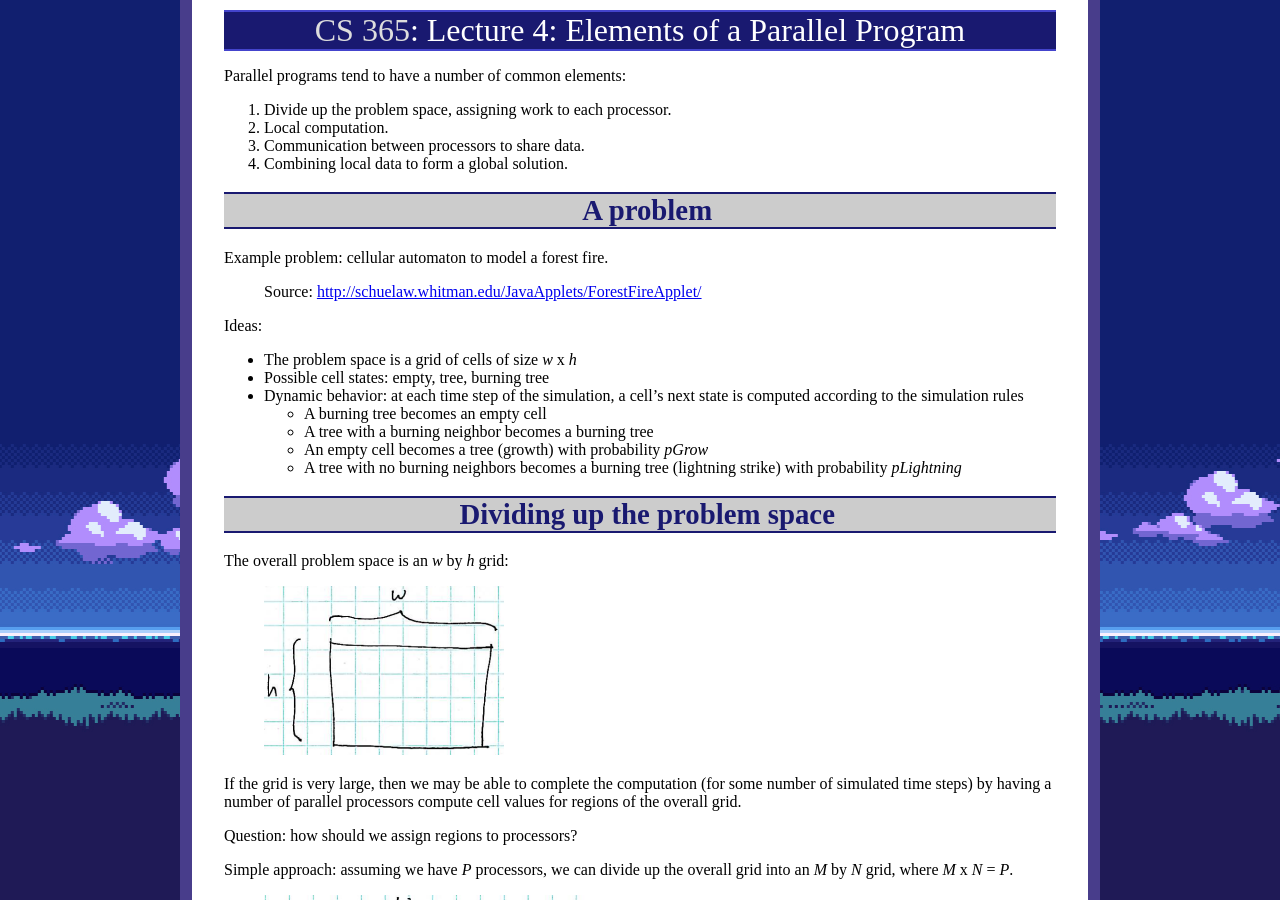
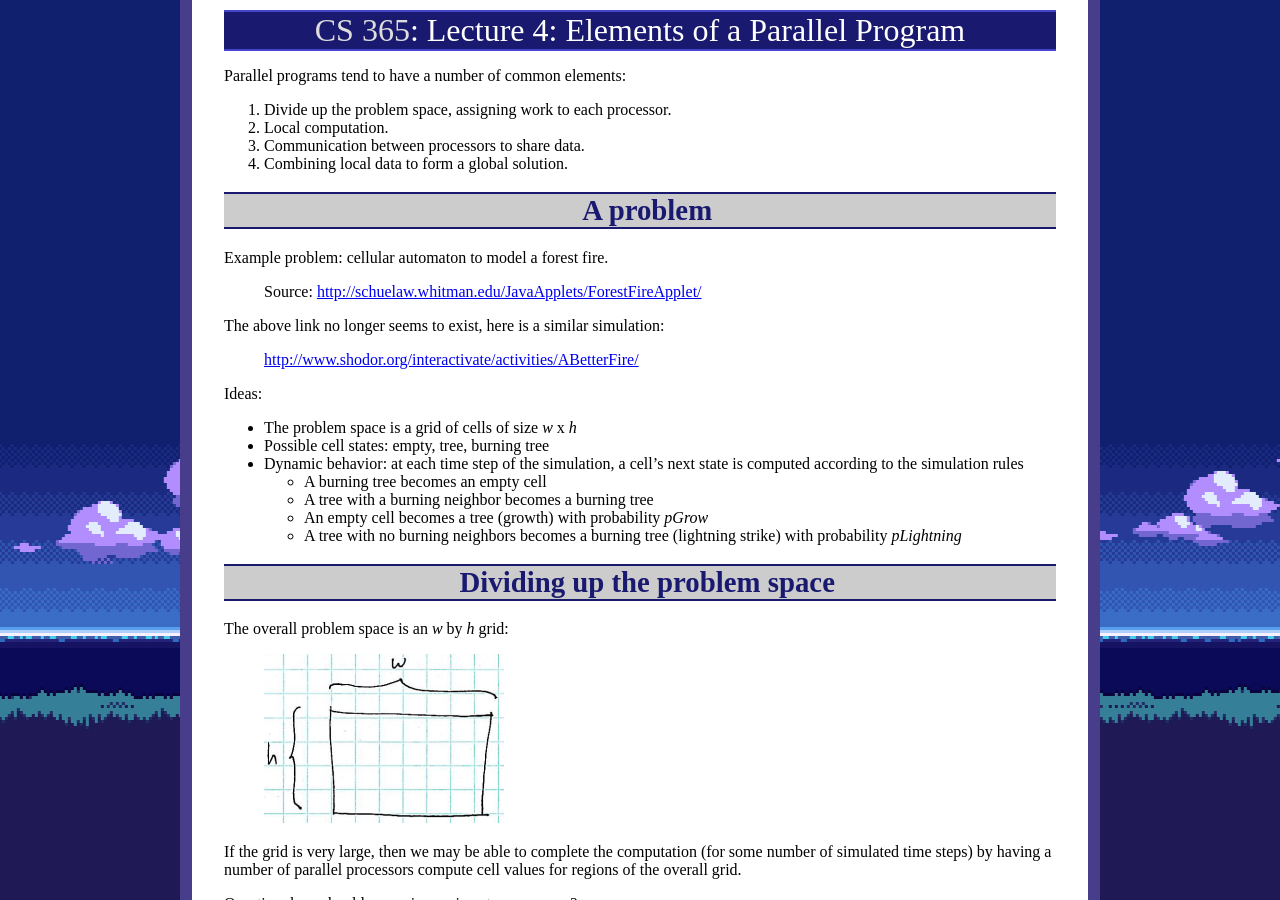
Before and after one commit to ycpcs/cs365-spring2019, a Jekyll site: the page built from lectures/lecture04.md, in a window 1280 px wide and 900 px high. Built offline with Jekyll 4.4.1, drawn with Linux system fonts in a browser that asks for light colours.

Commit message:
updated forest fire simulation link

```diff
--- a/lectures/lecture04.md
+++ b/lectures/lecture04.md
@@ -16,6 +16,10 @@ A problem
 Example problem: cellular automaton to model a forest fire.
 
 > Source: <http://schuelaw.whitman.edu/JavaApplets/ForestFireApplet/>
+
+The above link no longer seems to exist, here is a similar simulation:
+
+> <http://www.shodor.org/interactivate/activities/ABetterFire/>
 
 Ideas:
 
```
